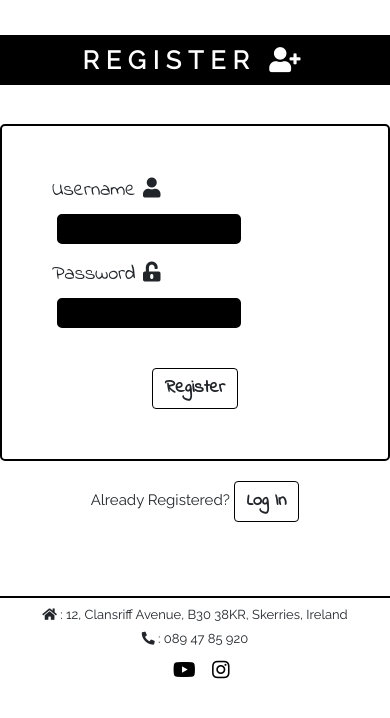
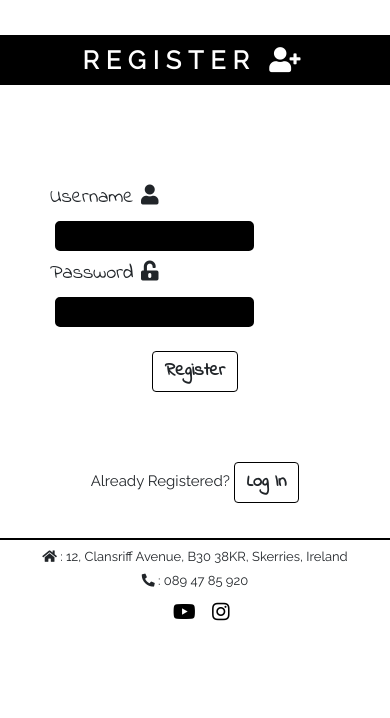
Before and after one commit to ValentineLgd/Sustainable, a Flask app: page /register in a window 390 px wide. Shown: the part 82-800 px from the top of the page. Run offline with Flask 2, Linux system fonts and the light colour scheme; some libraries are stand-ins or nearby versions.

Commit message:
change design form of login/register in responsive mode

```diff
--- a/static/css/style.css
+++ b/static/css/style.css
@@ -216,6 +216,15 @@ ul {
     background-attachment: fixed;
 }}
 
+
+
+@media only screen and (min-width: 992px) {
+.form-border {
+    border: 2px solid black;
+    border-radius: 5px;
+}
+}
+
 @media only screen and (max-width: 992px) {
 .title h1 {
     margin-bottom:10%;
@@ -294,7 +303,7 @@ ul {
 
 
 #footer-section {
-    margin-top: 15%;
+    margin-top: 5%;
 }
 
 #footer-section ul {
@@ -467,6 +476,9 @@ ul {
     width:500px;
     font-size:20px;
 }
+.margin-bottom-about {
+    margin-bottom: 5%;
+}
 }
 
 @media only screen and (max-width: 300px) {
@@ -608,10 +620,9 @@ ul {
 }
 
 .form-border {
-    border : 2px solid black;
-    border-radius: 5px;
     padding: 50px;
 }
+
 
 /* Buttons */
 
@@ -687,10 +698,12 @@ ul {
 .text-label {
     font-family: "Indie Flower", sans-serif;
     font-size:20px;
+    margin-top:3%;
 }
 
 .input-design {
     margin-left:5px;
+    padding-right:15px;
     border-radius:5px;
     border: 3px solid black;
     background-color: black;
--- a/templates/about.html
+++ b/templates/about.html
@@ -55,12 +55,12 @@
         <div class="container-fluid">
             <div class="row justify-content-center">
                 <div class="col-lg-6 col-12">
-                    <div class="title title-border">
+                    <div class="title title-border ">
                         <h2> What you do
                         </h2>
                     </div>
                 </div>
-                <div class="col-lg-6 col-11 ">
+                <div class="col-lg-6 col-11 margin-bottom-about">
                     <div class="notAnimated animateBlock rightAlign right text-about">
                         <p>Because we are always stronger together : this catalogue is an <strong>open source</strong> that all of us can improve.
                             Please do not hesitate to <strong>share your own favourite brand</strong> if it doesn't appear in the catalogue<br>
--- a/templates/login.html
+++ b/templates/login.html
@@ -9,14 +9,14 @@
         <div class="form-border col-lg-6 col-sm-10">
         <form method="POST" action="{{ url_for('login') }}">
                 <div class="row justify-content-center">
-					<div class="input-field form-group">
+					<div class="input-field">
                         <label  class="text-label" for="username">Username <i class="fas fa-user"></i> </label>
 						<input id="username" class="input-design" name="username" type="text" minlength="4"
                             maxlength="15" pattern="^[a-zA-Z0-9]{5,15}$" class="validate" required>
                     </div>
                 </div>
                 <div class="row justify-content-center">
-                    <div class="input-field form-group">
+                    <div class="input-field">
                         <label  class="text-label" for="password">Password <i class="fas fa-unlock-alt"></i> </label>
                         <input id="password" class="input-design" name="password" type="password" minlength="4"
                             maxlength="15" pattern="^[a-zA-Z0-9]{5,15}$" class="validate" required>
--- a/templates/register.html
+++ b/templates/register.html
@@ -11,14 +11,14 @@
         <div class="form-border col-lg-6 col-sm-10">
         <form method="POST" action="{{ url_for('register') }}">
                 <div class="row justify-content-center">
-					<div class="input-field form-group">
+					<div class="input-field">
 						<label class="text-label" for="username">Username <i class="fas fa-user"></i> </label>
 						<input id="username" class="input-design" name="username" type="text" minlength="5"
                             maxlength="15" pattern="^[a-zA-Z0-9]{5,15}$" class="validate" required>
                     </div>
                 </div>
                 <div class="row justify-content-center">
-                    <div class="input-field form-group">
+                    <div class="input-field">
                         <label class="text-label" for="password">Password <i class="fas fa-unlock-alt"></i> </label>
                         <input id="password" class="input-design" name="password" type="password" minlength="5"
                             maxlength="15" pattern="^[a-zA-Z0-9]{5,15}$" class="validate" required>
```
